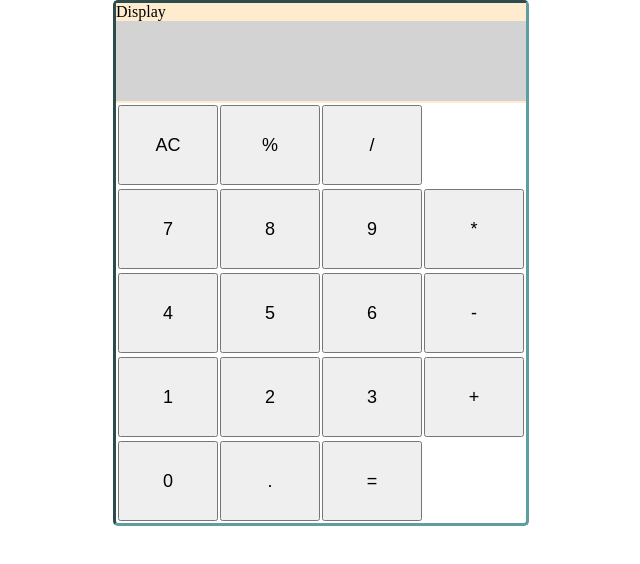
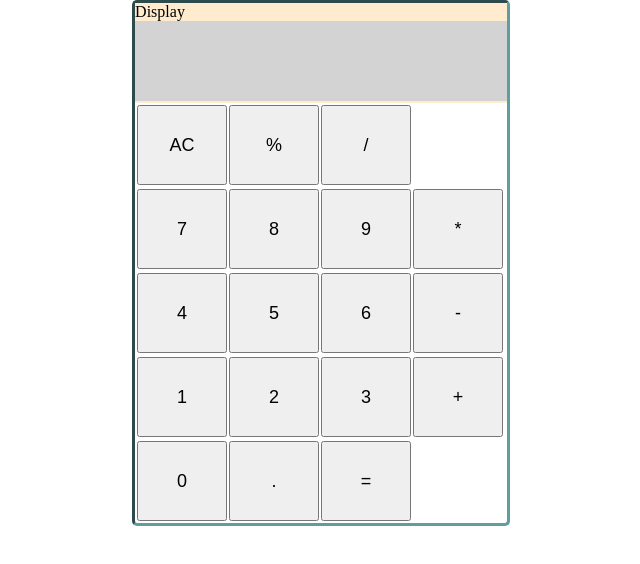
Before and after one commit to SarunSeepomkun/Calculator, a React (Create React App) app: page / in a window 1280 px wide. Shown: the top 564 px of the page, without its empty margins (319-959 px from the left). Built offline with nearby package versions, Linux system fonts and the light colour scheme.

Commit message:
update screen

```diff
--- a/src/components/Calculator.css
+++ b/src/components/Calculator.css
@@ -43,7 +43,7 @@
 
 .grid-container button {
   padding: 20px 25px;
-  width: 100px;
+  width: 90px;
   height: 80px;
   font-size: 18px;
 }
```
